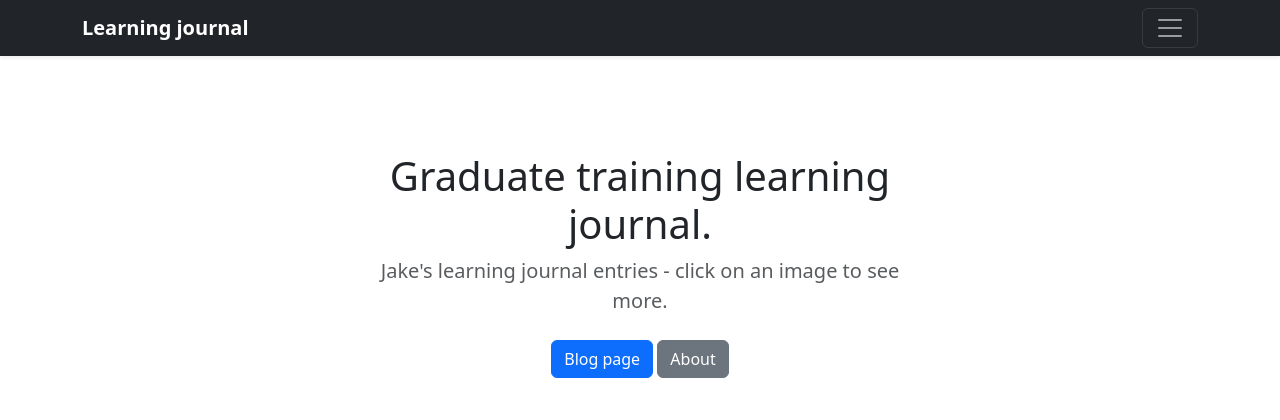
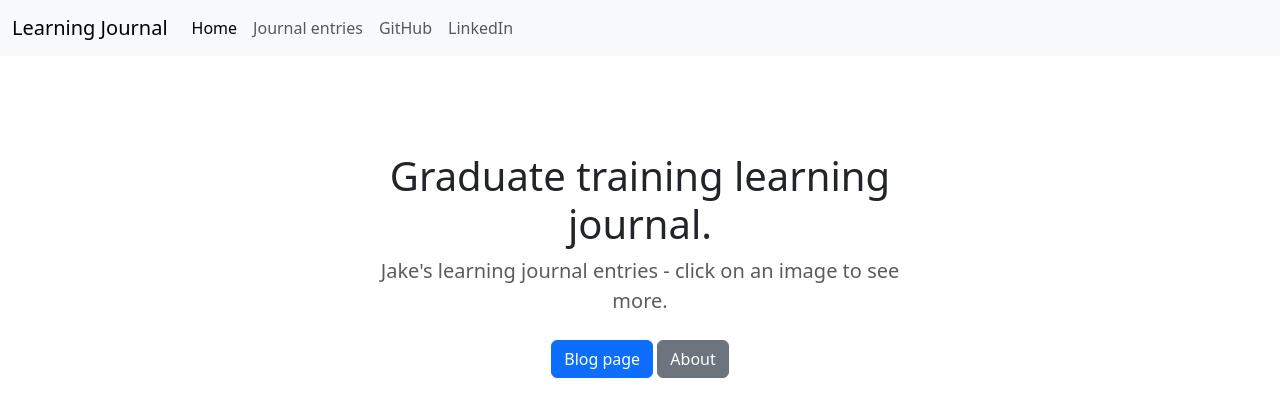
Before and after one commit to JakeCG/Personal-portfolio, a Django app: page / in a window 1280 px wide. Shown: the top 420 px of the page. Run offline with Django 4.2, Linux system fonts and the light colour scheme; some libraries are stand-ins or nearby versions.

Commit message:
Nav bar redesign.

```diff
--- a/jobs/templates/jobs/home.html
+++ b/jobs/templates/jobs/home.html
@@ -86,34 +86,22 @@
   <body>
 
 <header>
-  <div class="collapse bg-dark" id="navbarHeader">
-    <div class="container">
-      <div class="row">
-        <div class="col-sm-8 col-md-7 py-4">
-          <h4 class="text-white">About</h4>
-          <p class="text-muted">This journal app was created as part of my Solirius graduate training programme. This is the landing page with a selection of journal entries shown - click each one to read that entry. Click "blog page" to make it to the blog itself and read the entries in a longer format. </p>
-        </div>
-        <div class="col-sm-4 offset-md-1 py-4">
-          <h4 class="text-white">Useful links</h4>
-          <ul class="list-unstyled">
-            <li><a href="https://www.linkedin.com/in/jake-gowler-aa6794130/" class="text-white" target="_blank">Follow LinkedIn</a></li>
-            <li><a href="https://github.com/JakeCG" class="text-white" target="_blank">Check out my Github</a></li>
-            <li><a href="mailto: dummy@example.com" class="text-white" target="_blank">Email me</a></li>
-          </ul>
-        </div>
+  <nav class="navbar navbar-expand-lg bg-light">
+  <div class="container-fluid">
+    <a class="navbar-brand" href="#">Learning Journal</a>
+    <button class="navbar-toggler" type="button" data-bs-toggle="collapse" data-bs-target="#navbarNavAltMarkup" aria-controls="navbarNavAltMarkup" aria-expanded="false" aria-label="Toggle navigation">
+      <span class="navbar-toggler-icon"></span>
+    </button>
+    <div class="collapse navbar-collapse" id="navbarNavAltMarkup">
+      <div class="navbar-nav">
+        <a class="nav-link active" aria-current="page" href="#">Home</a>
+        <a class="nav-link" href="#">Journal entries</a>
+        <a class="nav-link" href="https://github.com/JakeCG">GitHub</a>
+        <a class="nav-link" href="https://www.linkedin.com/in/jake-gowler-aa6794130/">LinkedIn</a>
       </div>
     </div>
   </div>
-  <div class="navbar navbar-dark bg-dark shadow-sm">
-    <div class="container">
-      <a href="#" class="navbar-brand d-flex align-items-center">
-        <strong>Learning journal</strong>
-      </a>
-      <button class="navbar-toggler" type="button" data-bs-toggle="collapse" data-bs-target="#navbarHeader" aria-controls="navbarHeader" aria-expanded="false" aria-label="Toggle navigation">
-        <span class="navbar-toggler-icon"></span>
-      </button>
-    </div>
-  </div>
+  </nav>
 </header>
 
 <main>
```
